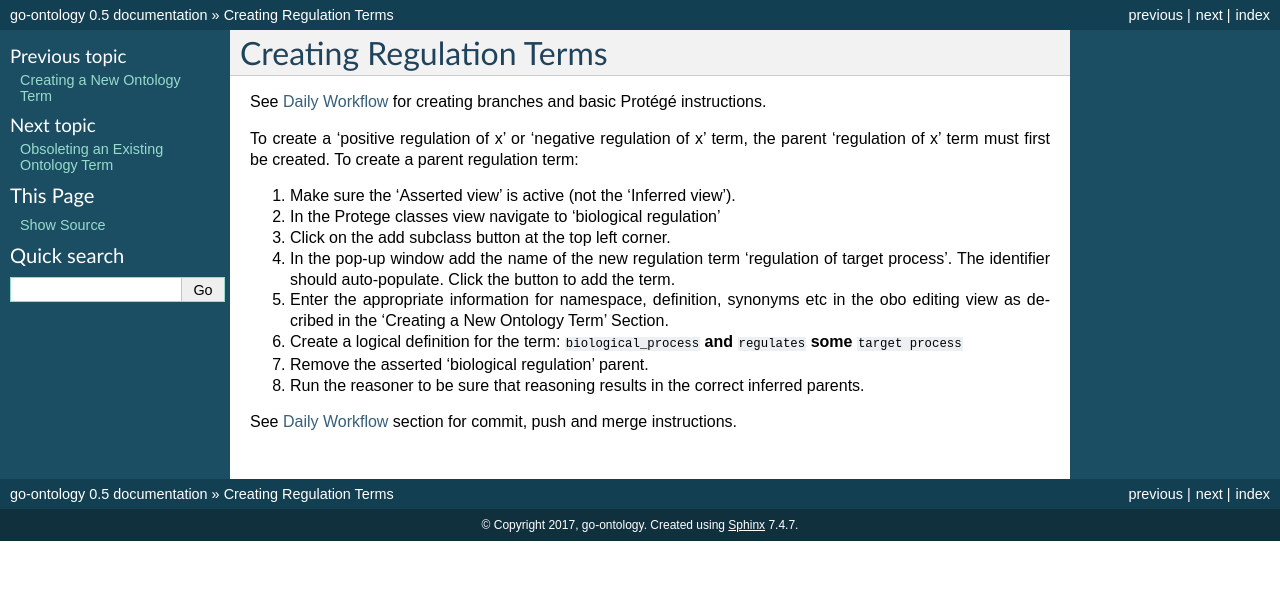
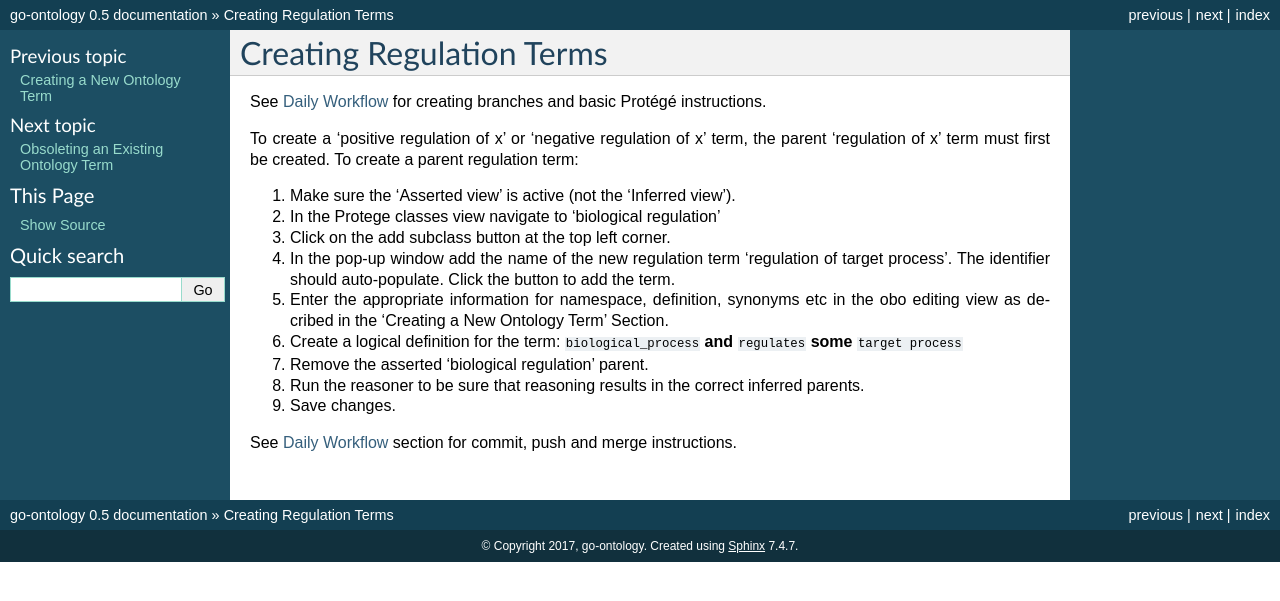
Before and after one commit to geneontology/go-ontology, a Sphinx documentation site: the page built from docs/NewRegTerm.md, in a window 1280 px wide. Shown: the top 601 px of the page. Built offline with Sphinx 7.4.7, drawn with Linux system fonts in a browser that asks for light colours.

Commit message:
Update NewRegTerm.md

```diff
--- a/docs/NewRegTerm.md
+++ b/docs/NewRegTerm.md
@@ -20,4 +20,6 @@ To create a 'positive regulation of x' or 'negative regulation of x' term, the p
 
 8. Run the reasoner to be sure that reasoning results in the correct inferred parents.
 
+9. Save changes.
+
 See [Daily Workflow](http://go-ontology.readthedocs.io/en/latest/Installgit.html#daily-workflow-committing-pushing-and-merging-your-changes-to-the-repository) section for commit, push and merge instructions.
```
